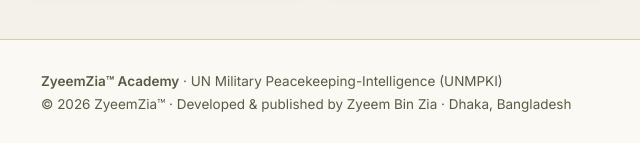
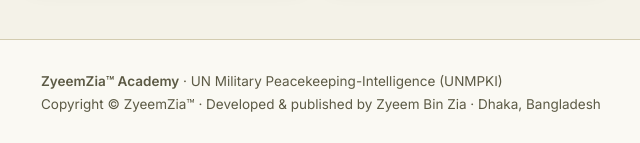
Before and after one commit to zyeemzia/unmpki, a plain HTML site: page index.html in a window 1280 px wide. Shown: the part 2984-3127 px from the top of the page, 25-665 px from the left. Drawn offline with Linux system fonts and the light colour scheme.

Commit message:
Footer: copyright without a year

```diff
--- a/index.html
+++ b/index.html
@@ -31,7 +31,7 @@
 </div></header>
 <main id="view" tabindex="-1"></main>
 <footer class="ft"><div class="wrap">
- <div><b>ZyeemZia™ Academy</b> · <span data-i18n="footer1">UN Military Peacekeeping-Intelligence (UNMPKI)</span><br>© <span id="yr"></span> ZyeemZia™ · <span data-i18n="footer2">Developed &amp; published by Zyeem Bin Zia · Dhaka, Bangladesh</span></div>
+ <div><b>ZyeemZia™ Academy</b> · <span data-i18n="footer1">UN Military Peacekeeping-Intelligence (UNMPKI)</span><br>Copyright © ZyeemZia™<span id="yr" hidden></span> · <span data-i18n="footer2">Developed &amp; published by Zyeem Bin Zia · Dhaka, Bangladesh</span></div>
  <div><a href="https://zyeemzia.com">zyeemzia.com</a> · <a href="https://academy.zyeemzia.com">Academy</a> · <a href="#verify" data-i18n="verify">Verify a certificate</a> · <a href="privacy.html" data-i18n="privacy">Privacy</a> · <a href="https://policy.zyeemzia.com" data-i18n="policies">Policies</a><br><small data-i18n="disclaimer">Educational resource, not operational guidance. Not affiliated with or endorsed by the United Nations.</small></div>
 </div></footer>
 <script>
```
